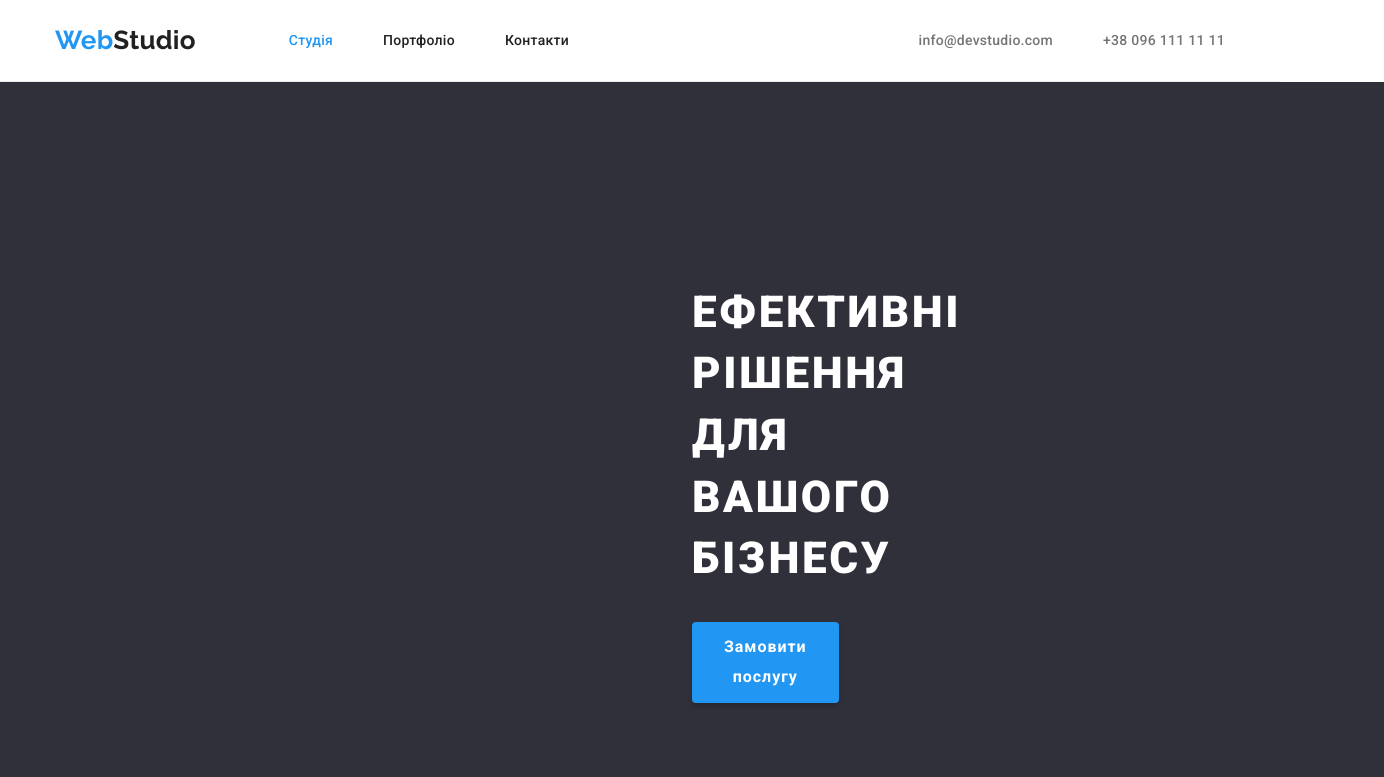
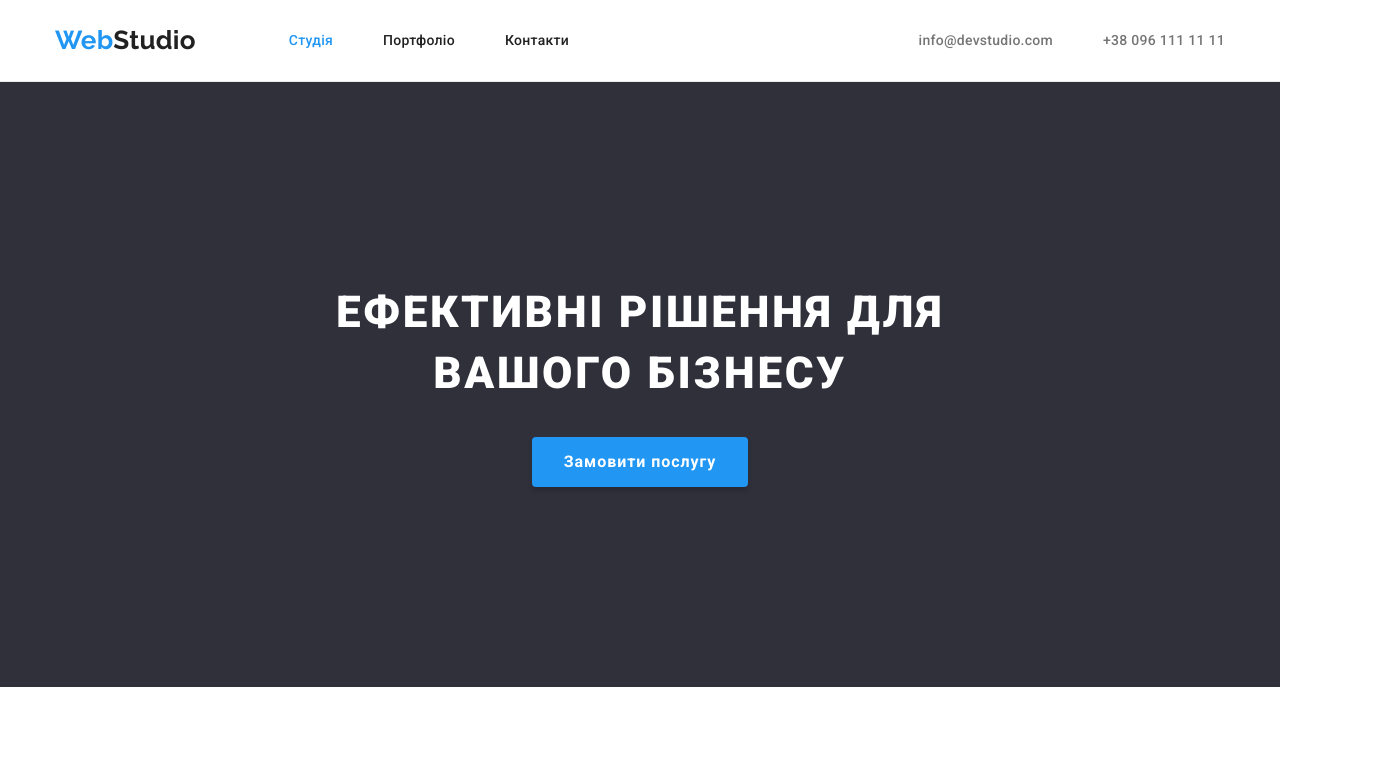
Before and after one commit to kordiyaka/goit-markup-hw-03, a plain HTML site: page index.html in a window 1280 px wide. Shown: the top 777 px of the page, 1384 px wide, since content can reach past the window. Drawn offline with nearby package versions, Linux system fonts and the light colour scheme.

Commit message:
Fix hero section and hover buttons

```diff
--- a/css/styles.css
+++ b/css/styles.css
@@ -126,7 +126,7 @@ body {
 
 .hero {
   text-align: center;
-  padding: 200px 692px;
+  padding: 200px 0;
 }
 
 .hero-title {
@@ -310,7 +310,6 @@ body {
   background-color: var(--accent-color);
   box-shadow: 0px 3px 1px rgba(0, 0, 0, 0.1), 0px 1px 2px rgba(0, 0, 0, 0.08),
     0px 2px 2px rgba(0, 0, 0, 0.12);
-  border-radius: 4px;
 }
 
 .works {
```
